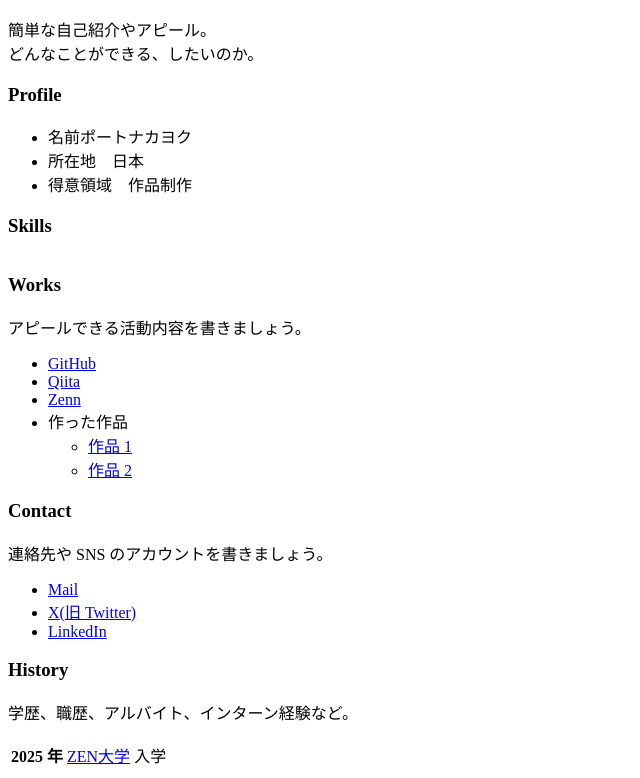
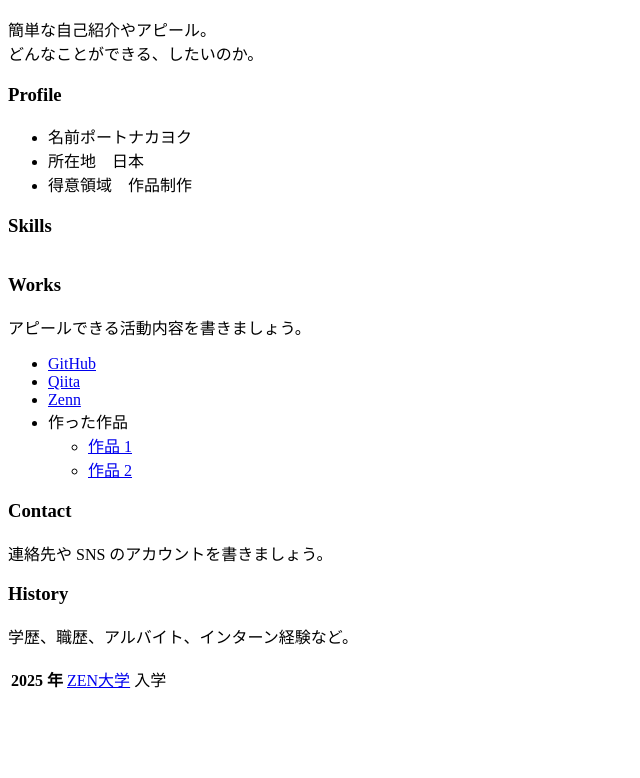
Before and after one commit to port251nakayoku/port_nakayoku, a plain HTML site: page index.html in a window 1280 px wide. Shown: the part 119-897 px from the top of the page, without its empty margins (0-640 px from the left). After the commit the page ends 821 px from the top, so only its background shows below. Drawn offline with Linux system fonts and the light colour scheme.

Commit message:
Update index.html

```diff
--- a/index.html
+++ b/index.html
@@ -43,9 +43,6 @@
     <h3>Contact</h3>
     <p>連絡先や SNS のアカウントを書きましょう。</p>
     <ul>
-      <li><a href="mailto:name@example.com">Mail</a></li>
-      <li><a href="https://twitter.com/n_yobikou">X(旧 Twitter)</a></li>
-      <li><a href="https://www.linkedin.com/">LinkedIn</a></li>
     </ul>
 
     <h3>History</h3>
```
